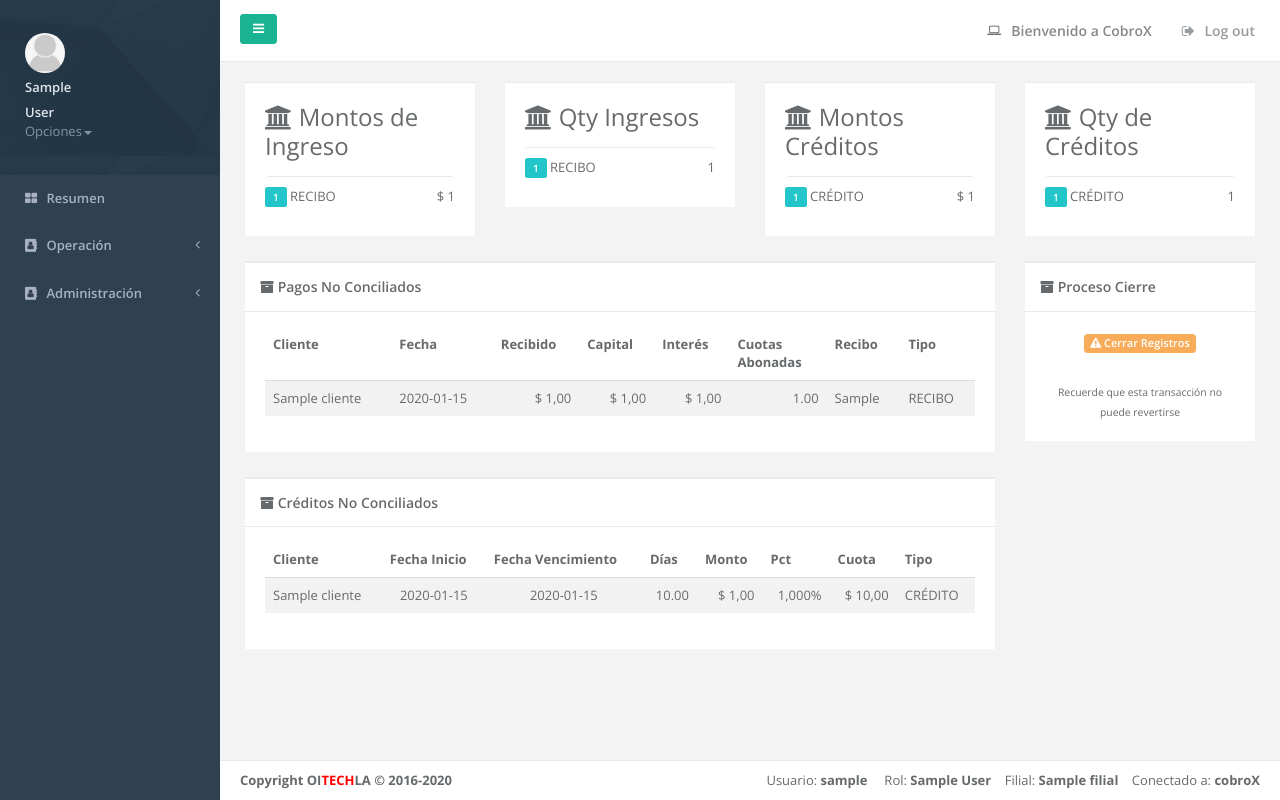
After one commit to raraniva/cobrox, a Django app: page /transaccionesOpen in a window 1280 px wide. The commit adds this page. Run offline with Django 3.2, Linux system fonts and the light colour scheme; a user stored in the database is signed in; tables that the repository leaves empty hold one stand-in row (values such as "Sample post"); some libraries are stand-ins or nearby versions.

Commit message:
proceso de cierre

```diff
--- a/cobrox/templates/cobrox/cliente_list_results.html
+++ b/cobrox/templates/cobrox/cliente_list_results.html
@@ -23,12 +23,11 @@
                             <td> {{ obj.tipo_cliente }} </td>
                             {% if view.user_rol_filial.rol.codigo != 'OPE' %}
                             <td><a href="{% url 'cobrox:ClienteUpdate' pk=obj.id %}" ><button type="button" class="btn btn-outline btn-warning" title='Editar'><i class="fa fa-pencil"></i></button></a>
-
                                  &nbsp;<a  href="{% url 'cobrox:Credito_clientelist' pk=obj.id %}" ><button alt="Ver Créditos" type="button" class="btn btn-outline btn-info" title='Ver Créditos'><i class="fa fa-database"></i></button>
                                 &nbsp;<a class="confirmacion" href="{% url 'cobrox:ClienteDelete' pk=obj.id %}" ><button alt="Eliminar" type="button" class="btn btn-outline btn-danger" title='Eliminar'><i class="fa fa-times-circle"></i></button>
                             </td>
                             {% else %}
-                            <td></td>
+                            <td> </td>
                             {% endif %}
                             {% empty %}
                             <td> No existen clientes registrados </td>
--- /dev/null
+++ b/cobrox/templates/cobrox/registros_ingresados.html
@@ -0,0 +1,210 @@
+{% extends 'base.html' %}
+{% load crispy_forms_tags %}
+{% load filter_functions %}
+{% load static %}
+{% load humanize %}
+{% block main %}
+
+<div class="row">
+    <div class="col-lg-3">
+        <div class="ibox ">
+            <div class="ibox-content">
+                <h2><i class="fa fa-bank"></i> Montos de Ingreso</h2>
+                <ul class="list-group clear-list m-t">
+                 {% for ag in pagos_sum %}
+                    <li class="list-group-item">
+                        <span class="float-right">
+                            $ {{ ag.sum_monto|intcomma }}
+                        </span>
+                        <span class="label label-info">{{ forloop.counter }}</span>
+                        {% if ag.tipoingreso == 0 %}
+                            RECIBO
+                        {% else %}
+                            REFINANC
+                        {% endif %}
+                    </li>
+                {% endfor %}
+                 </ul>
+            </div>
+        </div>
+    </div>
+    <div class="col-lg-3">
+        <div class="ibox ">
+            <div class="ibox-content">
+                <h2><i class="fa fa-bank"></i> Qty Ingresos</h2>
+                <ul class="list-group clear-list m-t">
+                 {% for ag in pagos_count %}
+                    <li class="list-group-item">
+                        <span class="float-right">
+                             {{ ag.count_monto|intcomma }}
+                        </span>
+                        <span class="label label-info">{{ forloop.counter }}</span>
+                        {% if ag.tipoingreso == 0 %}
+                            RECIBO
+                        {% else %}
+                            REFINANC
+                        {% endif %}
+                    </li>
+                {% endfor %}
+                 </ul>
+            </div>
+        </div>
+    </div>
+
+    <div class="col-lg-3">
+        <div class="ibox ">
+            <div class="ibox-content">
+                <h2><i class="fa fa-bank"></i> Montos  Créditos</h2>
+                <ul class="list-group clear-list m-t">
+                 {% for ag in creditos_sum %}
+                    <li class="list-group-item">
+                        <span class="float-right">
+                            $ {{ ag.sum_monto|intcomma }}
+                        </span>
+                        <span class="label label-info">{{ forloop.counter }}</span>
+                        {% if ag.tipocredito == 0 %}
+                            CRÉDITO
+                        {% else %}
+                            REFINANC
+                        {% endif %}
+                    </li>
+                {% endfor %}
+                 </ul>
+            </div>
+        </div>
+    </div>
+    <div class="col-lg-3">
+        <div class="ibox ">
+            <div class="ibox-content">
+                <h2><i class="fa fa-bank"></i> Qty de Créditos</h2>
+                <ul class="list-group clear-list m-t">
+                 {% for ag in creditos_count %}
+                    <li class="list-group-item">
+                        <span class="float-right">
+                             {{ ag.count_monto|intcomma }}
+                        </span>
+                        <span class="label label-info">{{ forloop.counter }}</span>
+                        {% if ag.tipocredito == 0 %}
+                            CRÉDITO
+                        {% else %}
+                            REFINANC
+                        {% endif %}
+                    </li>
+                {% endfor %}
+                 </ul>
+            </div>
+        </div>
+    </div>
+
+</div>
+<div class="row">
+    <div class="col-lg-9">
+        <div class="ibox ">
+            <div class="ibox-title">
+                <h5><i class="fa fa-archive"></i> Pagos No Conciliados</h5>
+            </div>
+            <div class="ibox-content">
+                <table class="table table-striped">
+                <thead>
+                <tr>
+                    <th align="center">Cliente</th>
+                    <th align="center">Fecha</th>
+                    <th align="center">Recibido</th>
+                    <th align="center">Capital</th>
+                    <th align="center">Interés</th>
+                    <th align="center">Cuotas<br> Abonadas</th>
+                    <th align="center">Recibo</th>
+                    <th align="center">Tipo</th>
+                </tr>
+                </thead>
+                <tbody>
+                    {% for obj in pagos %}
+                        <tr>
+                            <td> {{ obj.credito.cliente.nombre }}</td>
+                            <td> {{ obj.fecha }} </td>
+                            <td align="right">$ {{ obj.monto|intcomma }}</td>
+                            <td align="right">$ {{ obj.capital|intcomma }} </td>
+                            <td align="right">$ {{ obj.interes|intcomma }} </td>
+                            <td align="right"> {{ obj.cuota }} </td>
+                            <td> {{ obj.recibo }} </td>
+
+                            {% if obj.tipoingreso == 0 %}
+                                <td>RECIBO</td>
+                            {% else %}
+                                <td>REFINANC</td>
+                            {% endif %}
+
+                            {% empty %}
+                            <td> No existen clientes registrados </td>
+                        </tr>
+                    {% endfor %}
+                </tbody>
+                </table>
+            </div>
+        </div>
+    </div>
+    <div class="col-lg-3">
+        <div class="ibox ">
+            <div class="ibox-title">
+                <h5><i class="fa fa-archive"></i> Proceso Cierre</h5>
+            </div>
+            <div class="ibox-content text-center">
+                    <a class="confirmacion_trans" href="{% url 'cobrox:CerrarRegistros' %}"  >
+                                    <h3><span class="badge badge-warning"> <i class="fa fa-warning"></i> Cerrar Registros</span></h3>
+                    </a><br>
+                    <small>Recuerde que esta transacción no puede revertirse </small>
+            </div>
+        </div>
+    </div>
+</div>
+<div class="row">
+    <div class="col-lg-9">
+        <div class="ibox ">
+            <div class="ibox-title">
+                <h5><i class="fa fa-archive"></i> Créditos No Conciliados</h5>
+            </div>
+            <div class="ibox-content">
+                <table class="table table-striped">
+                <thead>
+                <tr>
+                    <th align="center">Cliente</th>
+                    <th align="center">Fecha Inicio</th>
+                    <th align="center">Fecha Vencimiento</th>
+                    <th align="center">Días</th>
+                    <th align="center">Monto</th>
+                    <th align="center">Pct</th>
+                    <th align="center">Cuota</th>
+
+                    <th align="center">Tipo</th>
+
+                </tr>
+                </thead>
+                <tbody>
+                    {% for obj in creditos %}
+                        <tr>
+                            <td> {{ obj.cliente.nombre }}</td>
+                            <td align="center"> {{ obj.fechaini }} </td>
+                            <td align="center"> {{ obj.fechaven }} </td>
+                            <td align="right"> {{ obj.qtydiascuota }} </td>
+                            <td align="right">$ {{ obj.montootorgado|intcomma }}</td>
+                            <td align="right"> {{ obj.interespct|intcomma }}% </td>
+                            <td align="right">$ {{ obj.totalcuota|intcomma }} </td>
+
+                            {% if obj.tipocredito == 0 %}
+                                <td>CRÉDITO</td>
+                            {% else %}
+                                <td>REFINANCIAMIENTO</td>
+                            {% endif %}
+                            {% empty %}
+                            <td> No existen clientes registrados </td>
+                        </tr>
+                    {% endfor %}
+                </tbody>
+                </table>
+            </div>
+        </div>
+    </div>
+
+
+</div>
+{% endblock %}
--- a/cobrox/templatetags/filter_functions.py
+++ b/cobrox/templatetags/filter_functions.py
@@ -113,5 +113,8 @@ def muestra_pagos(pcredito):
             devolver =devolver+"<td>RECIBO</td>"
         else:
             devolver = devolver + "<td>REFINANC</td>"
-        devolver =devolver+"<td><a class =\"confirmacion\" href=\"/PagoDelete/"+ str(entry.id)+ "\" ><button type=\"button\" class=\"btn btn-outline btn-danger\"><i class=\"fa fa-times-circle\"></i></button></a></td></tr>"
+        if entry.estadoregistro == 0:
+            devolver =devolver+"<td><a class =\"confirmacion\" href=\"/PagoDelete/"+ str(entry.id)+ "\" ><button type=\"button\" class=\"btn btn-outline btn-danger\"><i class=\"fa fa-times-circle\"></i></button></a></td></tr>"
+        else:
+            devolver = devolver + "<td></td></tr>"
     return mark_safe(devolver)
--- a/cobrox/urls.py
+++ b/cobrox/urls.py
@@ -98,6 +98,14 @@ urlpatterns = [
        views.PagoDelete.as_view(),
        name='PagoDelete'
        ),
+    path('transaccionesOpen',
+       views.TransaccionesOpen.as_view(),
+       name='TransaccionesOpen'
+       ),
+    path('cerrarRegistros',
+       views.CerrarRegistros.as_view(),
+       name='CerrarRegistros'
+       ),
     path('ajax/load-calculo_pago/', views.load_calculo_pago, name='ajax_load_calculo_pago'),
     path('ajax/load-calculo_distribucion_pago/', views.load_calculo_distribucion_pago, name='ajax_load_calculo_distribucion_pago'),
     ] + static(settings.MEDIA_URL)
--- a/cobrox/views.py
+++ b/cobrox/views.py
@@ -640,6 +640,8 @@ class CreditoDelete(SuccessMessageMixin, LoginRequiredMixin, DeleteView):
             obj = credito.objects.get(id=self.kwargs['pk'])
         except ObjectDoesNotExist:
             raise Http404
+        if obj.estadoregistro == 1:
+            raise PermissionDenied
         user_filial = user_rol_filial.objects.get(usuario=self.request.user)
         if user_filial.filial != obj.cliente.zona.filial and not self.request.user.is_staff:
             raise PermissionDenied
@@ -775,9 +777,59 @@ class PagoDelete(SuccessMessageMixin, LoginRequiredMixin, DeleteView):
 
         except ObjectDoesNotExist:
             raise Http404
+        if obj.estadoregistro == 1:
+            raise PermissionDenied
         user_filial = user_rol_filial.objects.get(usuario=self.request.user)
         if user_filial.filial != obj.credito.cliente.zona.filial and not self.request.user.is_staff:
             raise PermissionDenied
         if user_filial.rol.codigo == 'OPE':
             raise PermissionDenied
         return super().dispatch(request, *args, **kwargs)
+
+
+class TransaccionesOpen(LoginRequiredMixin, ListView):
+    template_name = "cobrox/registros_ingresados.html"
+
+    def get_context_data(self, **kwargs):
+        context = super(TransaccionesOpen, self).get_context_data(**kwargs)
+
+        user_filial = user_rol_filial.objects.get(usuario=self.request.user)
+        context['pagos'] = pago.objects.filter(estadoregistro=0).filter(credito__cliente__zona__filial=user_filial.filial).order_by("id")
+        context['pagos_sum'] = pago.objects.filter(estadoregistro=0).filter(credito__cliente__zona__filial=user_filial.filial).values('tipoingreso').annotate(sum_monto=Sum('monto')).order_by('tipoingreso')
+        context['pagos_count'] = pago.objects.filter(estadoregistro=0).filter(credito__cliente__zona__filial=user_filial.filial).values('tipoingreso').annotate(count_monto=Count('monto')).order_by('tipoingreso')
+        context['creditos'] = credito.objects.filter(estadoregistro=0).filter(cliente__zona__filial=user_filial.filial).order_by("id")
+        context['creditos_sum'] = credito.objects.filter(estadoregistro=0).filter(cliente__zona__filial=user_filial.filial).values('tipocredito').annotate(sum_monto=Sum('montootorgado')).order_by('tipocredito')
+        context['creditos_count'] = credito.objects.filter(estadoregistro=0).filter(cliente__zona__filial=user_filial.filial).values('tipocredito').annotate(
+            count_monto=Count('montootorgado')).order_by('tipocredito')
+
+        return context
+
+    def get_queryset(self):
+        pass
+
+
+class CerrarRegistros(LoginRequiredMixin,DetailView):
+
+    def get(self, request, *args, **kwargs):
+        user_filial = user_rol_filial.objects.get(usuario=self.request.user)
+
+        pagosc = pago.objects.filter(estadoregistro=0).filter(credito__cliente__zona__filial=user_filial.filial).count()
+        creditosc =credito.objects.filter(estadoregistro=0).filter(cliente__zona__filial=user_filial.filial).count()
+
+        if pagosc == 0 and creditosc == 0:
+            messages.warning(request, "No existen registros a cerrar")
+        else:
+            with transaction.atomic():
+                pago.objects.filter(estadoregistro=0).filter(credito__cliente__zona__filial=user_filial.filial).update(estadoregistro=1)
+                credito.objects.filter(estadoregistro=0).filter(cliente__zona__filial=user_filial.filial).update(estadoregistro=1)
+            messages.success(request, "Los registros han sido cerrados satisfactoriamente")
+        my_render = reverse_lazy('cobrox:index')
+        return HttpResponseRedirect(my_render)
+
+    def dispatch(self, request, *args, **kwargs):
+        if not request.user.is_authenticated:
+            return self.handle_no_permission()
+        user_filial = user_rol_filial.objects.get(usuario=self.request.user)
+        if user_filial.rol.codigo == 'OPE':
+            raise PermissionDenied
+        return super().dispatch(request, *args, **kwargs)
--- a/templates/base.html
+++ b/templates/base.html
@@ -61,6 +61,7 @@
                     <a href="#"><i class="fa fa-address-book"></i> <span class="nav-label">Operación</span><span class="fa arrow"></span></a>
                     <ul class="nav nav-second-level collapse">
                         <li {% block nav-operacion-clientes %}{% endblock %}><a href="{% url 'cobrox:ClienteList' %}"><i class="fa fa-list-alt"></i>Clientes</a></li>
+                        <li {% block nav-operacion-cierre %}{% endblock %}><a href="{% url 'cobrox:TransaccionesOpen' %}"><i class="fa fa-list-alt"></i>Cierre</a></li>
                     </ul>
                 </li>
 
```
Also changed, not shown: cobrox/models.py (+10 -1 lines), cobrox/templates/cobrox/credito_cliente_list.html (+5 -3 lines), cobrox/migrations/0009_auto_20230304_1528.py (added), cobrox/templates/cobrox/credito_list.html (added).
